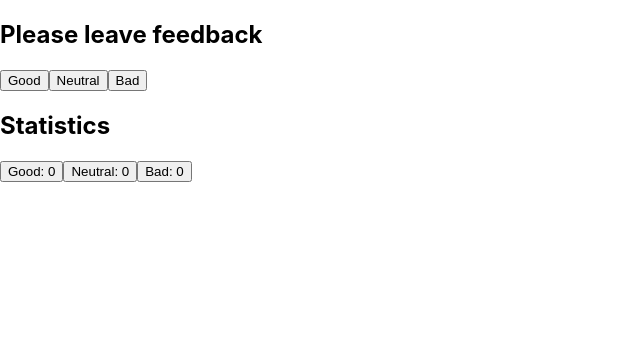
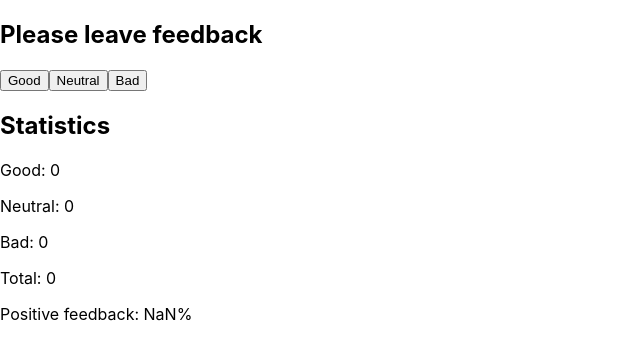
Before and after one commit to OlhaBaturina/goit-react-hw-02-feedback, a React (Create React App) app: page / in a window 1280 px wide. Shown: the top 360 px of the page, without its empty margins (0-640 px from the left). Built offline with nearby package versions, Linux system fonts and the light colour scheme.

Commit message:
Добавляет общее значение и % положительных отзывов

```diff
--- a/src/Components/Feedback/Feedback.js
+++ b/src/Components/Feedback/Feedback.js
@@ -6,6 +6,7 @@ class Feedback extends Component {
     good: 0,
     neutral: 0,
     bad: 0,
+    total: 0,
   };
 
   onGoodFeedback = () => {
@@ -26,7 +27,13 @@ class Feedback extends Component {
     });
   };
 
+  //   total =(prevState)=> {
+  //    return {total: this.state.good + this.state.neutral + this.state.bad};
+  //   }
+
   render() {
+    const { good, neutral, bad } = this.state;
+
     return (
       <div className="thumb">
         <h2 className="name">Please leave feedback</h2>
@@ -43,9 +50,20 @@ class Feedback extends Component {
         </div>
         <h2 className="name">Statistics</h2>
         <div className="statistics_thumb">
-          <button className="statistics">Good: {this.state.good}</button>
-          <button className="statistics">Neutral: {this.state.neutral}</button>
-          <button className="statistics">Bad: {this.state.bad}</button>
+          <p className="statistics">Good: {this.state.good}</p>
+          <p className="statistics">Neutral: {this.state.neutral}</p>
+          <p className="statistics">Bad: {this.state.bad}</p>
+          <p className="statistics">
+            Total: {this.state.good + this.state.neutral + this.state.bad}
+          </p>
+          <p className="statistics">
+            Positive feedback:{" "}
+            {Math.round(
+              (100 / (this.state.good + this.state.neutral + this.state.bad)) *
+                this.state.good
+            )}
+            %
+          </p>
         </div>
       </div>
     );
--- a/src/Components/Feedback/Feedback.module.css
+++ b/src/Components/Feedback/Feedback.module.css
@@ -15,7 +15,8 @@
 
 .feedback {
   border-radius: 3px;
-  outline: cadetblue;
+
+  margin-right: 25px;
 }
 
 .statistics_thumb {
```
